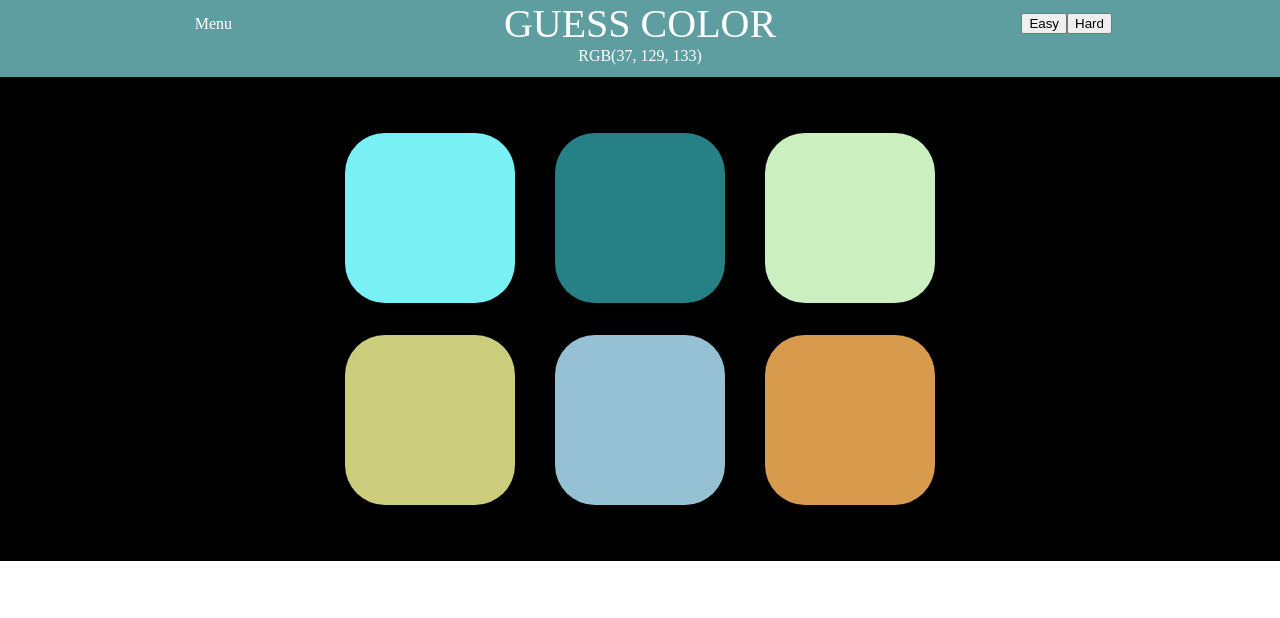
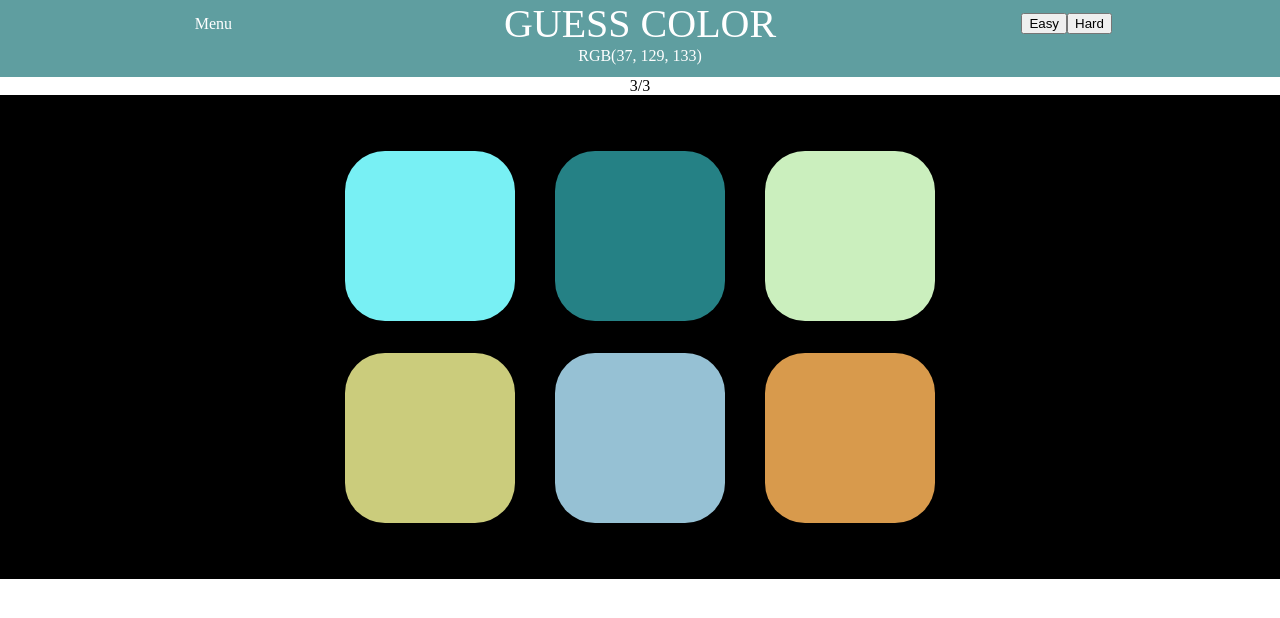
Before and after one commit to RomainVenel/GuessColor, a React (Create React App) app: page / in a window 1280 px wide. Shown: the top 618 px of the page. Built offline with nearby package versions, Linux system fonts and the light colour scheme; the HTML template or start-up script is replaced by a standard one.

Commit message:
Context color + usestate à modifier pour éviter le changement de couleur au clic

```diff
--- a/src/components/ListColors.jsx
+++ b/src/components/ListColors.jsx
@@ -1,8 +1,14 @@
 import * as React from "react";
 import './../App.css';
 import ViewColor from "./ViewColor";
+import NumberLife from "./NumberLife";
+import {useState} from "react";
+import {ColorContext} from "../context/colorContext";
 
 function ListColors(props) {
+
+    const [life, setLife] = useState(3);
+    const value = { life, setLife };
 
     let color = props.color;
     const nbColors = [0,1,2,3,4,5];
@@ -16,13 +22,16 @@ function ListColors(props) {
     };
 
     return (
+        <ColorContext.Provider value={value}>
             <div>
+                <NumberLife/>
                 <div className="grid-colors">
                     {nbColors.map((number) =>
                         getColors(number)
                     )}
                 </div>
             </div>
+        </ColorContext.Provider>
     );
 }
 
--- /dev/null
+++ b/src/components/NumberLife.jsx
@@ -0,0 +1,17 @@
+import * as React from "react";
+import './../App.css';
+import {useContext} from "react";
+import {ColorContext} from "../context/colorContext";
+
+function NumberLife() {
+
+    const { life } = useContext(ColorContext);
+
+    return (
+        <div>
+            <div id={'numberLife'}><span>{life}</span>/3</div>
+        </div>
+    );
+}
+
+export default NumberLife;
--- a/src/components/ViewColor.jsx
+++ b/src/components/ViewColor.jsx
@@ -1,17 +1,21 @@
-import React, { useState } from 'react';
 import './../App.css';
+import {useContext} from "react";
+import {ColorContext} from "../context/colorContext";
 
 function ViewColor(props) {
 
     let randomColor = '#'+(0x1000000+Math.random()*0xffffff).toString(16).substr(1,6);
+    const { life, setLife } = useContext(ColorContext);
 
     function handleClick(e) {
         e.preventDefault();
         if (e.target.style.backgroundColor === props.randomColor) {
-            let ok = document.querySelector('#block-title-color');
-            ok.style.backgroundColor = props.randomColor;
+            let colorTitle = document.querySelector('#block-title-color');
+            colorTitle.style.backgroundColor = props.randomColor;
         } else {
             e.target.style.opacity = 0;
+            setLife(life - 1);
+
         }
     }
 
--- /dev/null
+++ b/src/context/colorContext.jsx
@@ -0,0 +1,7 @@
+import * as React from "react";
+
+const initialState = {
+    life: 3
+};
+
+export const ColorContext = React.createContext(initialState);
```
Lines whose indentation alone changed are shown as unchanged.
